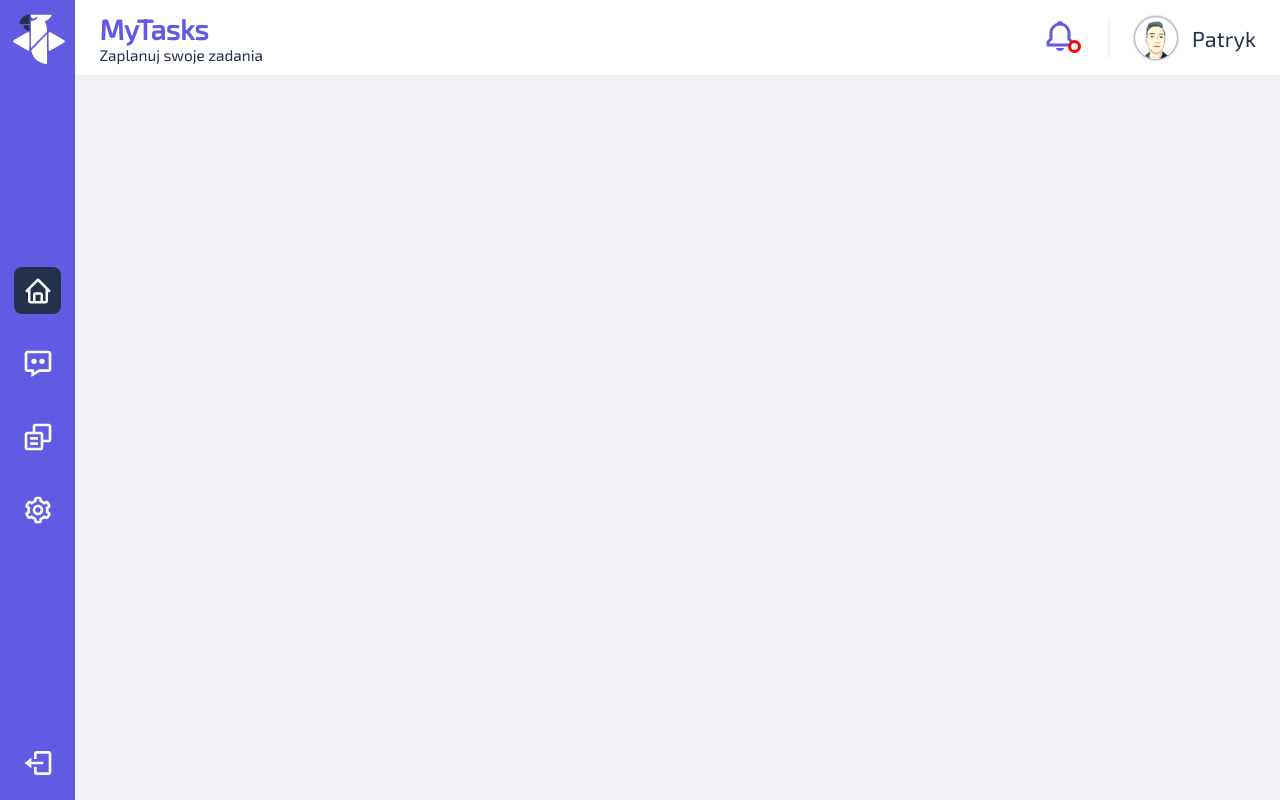
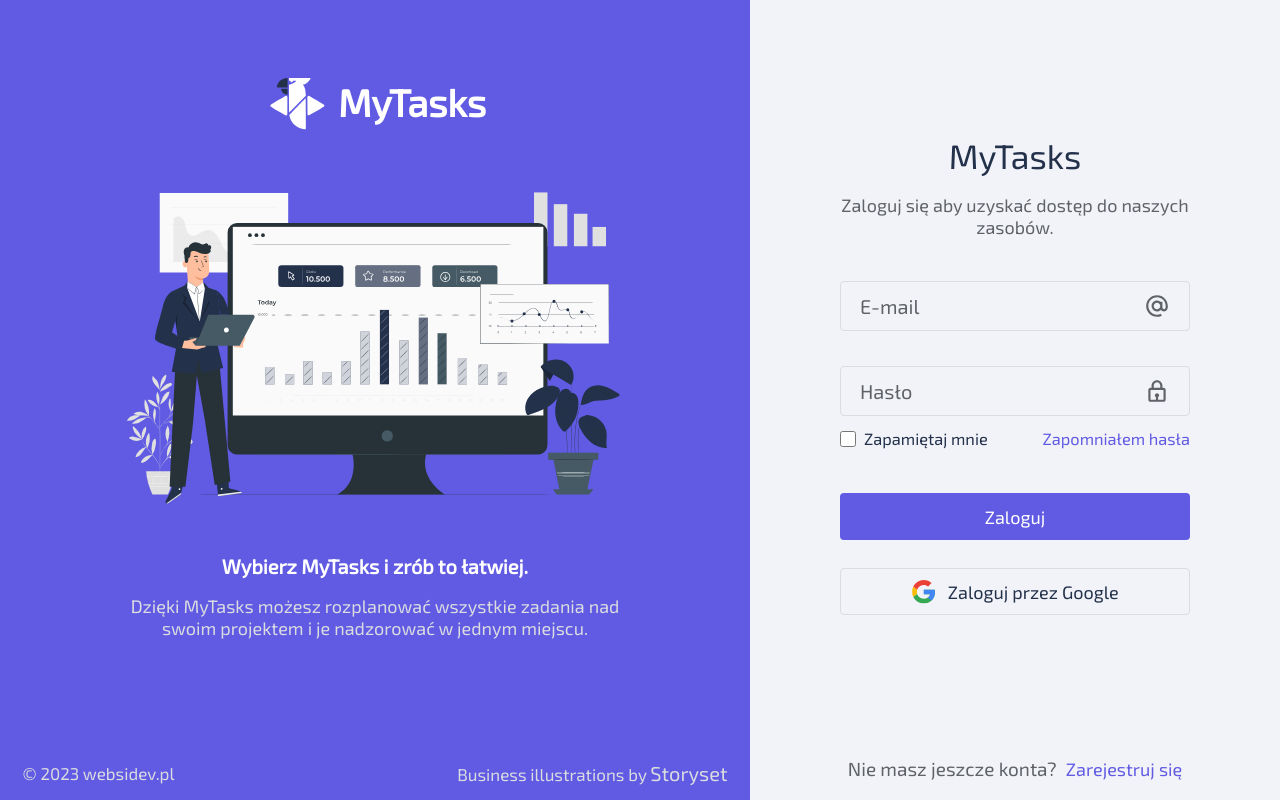
Before and after one commit to Xdellta/MyTasks, a Vue app: page / in a window 1280 px wide. Built offline with nearby package versions, Linux system fonts and the light colour scheme.

Commit message:
Routing correct

```diff
--- a/src/components/Navigation.vue
+++ b/src/components/Navigation.vue
@@ -3,7 +3,7 @@
     <Logo class="logo" />
 
     <div class="navigation">
-      <router-link to="/" class="link">
+      <router-link to="/Pulpit" class="link">
         <IconHome class="link__icon" />
       </router-link>
 
--- a/src/router/index.ts
+++ b/src/router/index.ts
@@ -7,6 +7,11 @@
   routes: [
     {
       path: '/',
+      name: 'login',
+      component: LoginView
+    },
+    {
+      path: '/Pulpit',
       name: 'home',
       component: HomeView
     },
@@ -24,11 +29,6 @@
       path: '/Ustawienia',
       name: 'settings',
       component: HomeView
-    },
-    {
-      path: '/Login',
-      name: 'login',
-      component: LoginView
     }
   ]
 })
--- a/src/views/LoginView.vue
+++ b/src/views/LoginView.vue
@@ -1,12 +1,12 @@
 <template>
   <main>
-    <StartAside />
+    <StartBanner />
     <LoginPanel />
   </main>
 </template>
 
 <script setup lang="ts">
-  import StartAside from '@/components/StartAside.vue'
+  import StartBanner from '@/components/StartBanner.vue'
   import LoginPanel from '@/components/LoginPanel.vue'
 </script>
 
```
Also changed, not shown: src/components/StartBanner.vue (renamed from src/components/StartAside.vue).
